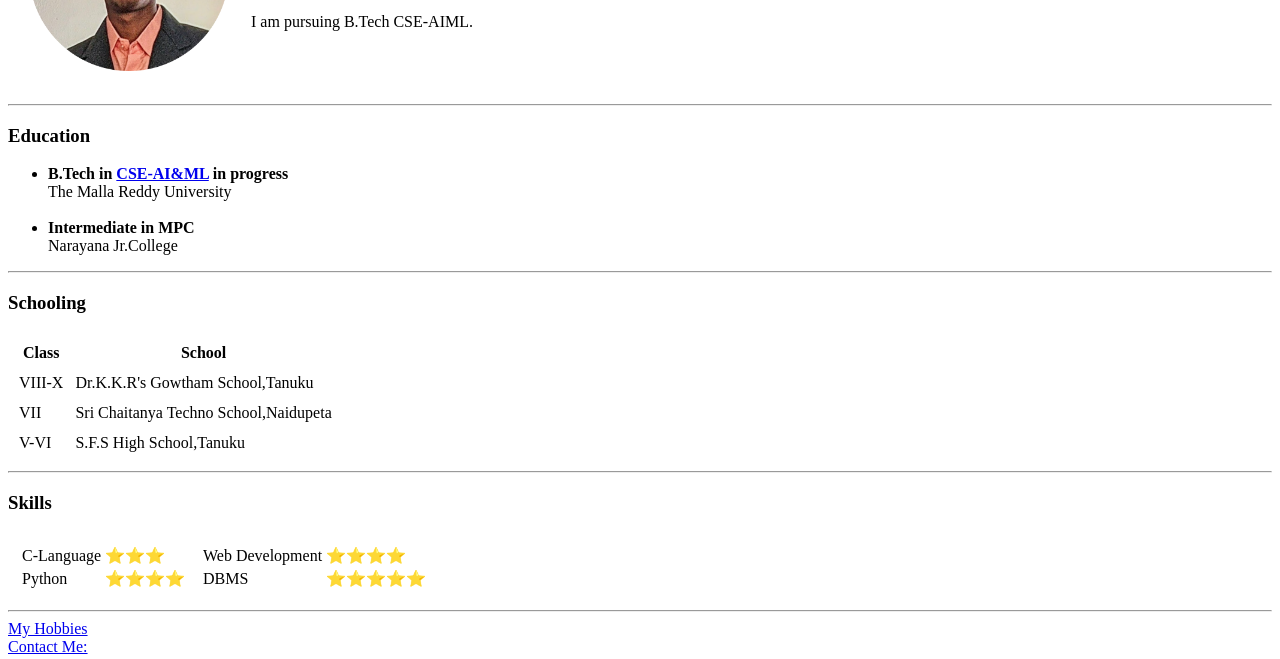
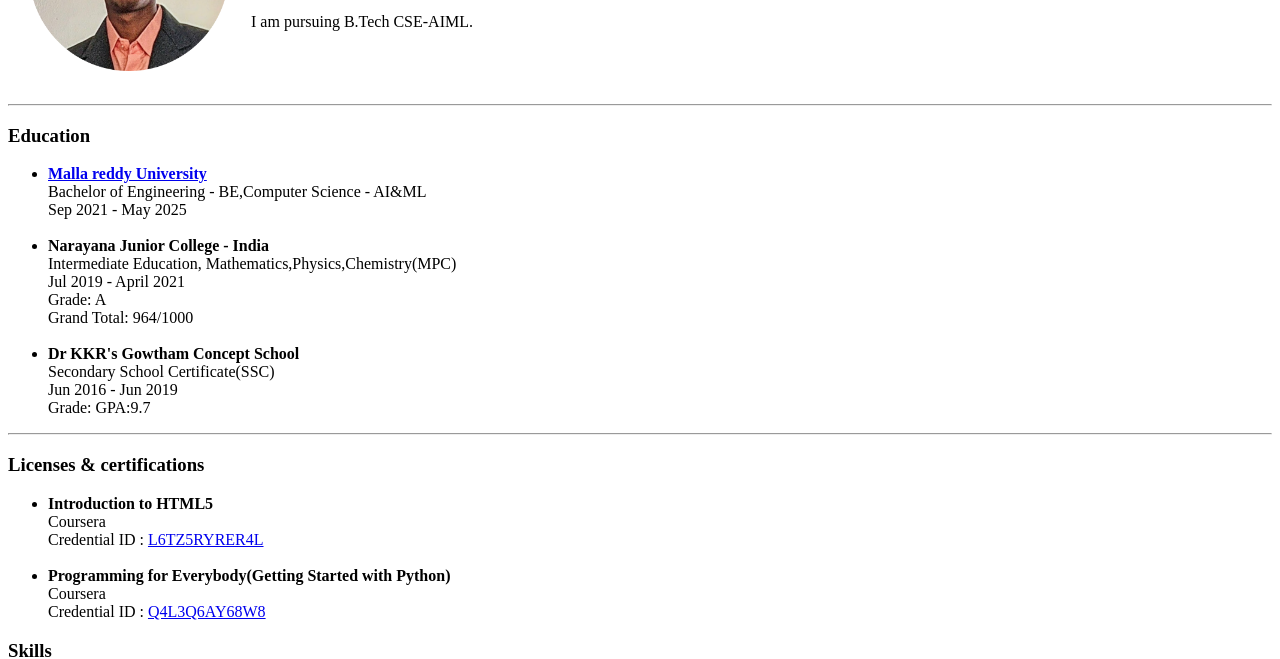
Before and after one commit to AmarnathAvs/AmarnathCV, a plain HTML site: page index.html in a window 1280 px wide. Shown: the part 158-817 px from the top of the page. Drawn offline with Linux system fonts and the light colour scheme.

Commit message:
Update index.html

```diff
--- a/index.html
+++ b/index.html
@@ -2,8 +2,8 @@
 <head>
     <meta charset="UTF-8">
     <title>Amarnath's Personal Site</title>
+    <link rel="stylesheet" href="CSS/styles.css">
 </head>
-<body>
     <table cellspacing="20">
         <tr>
             <td><img src="Images/amar_c.png" height="200" width="200" alt="Amarnath's profile picture"></td>
@@ -15,34 +15,28 @@
     <hr>
     <h3>Education</h3>
     <ul>
-        <li><strong>B.Tech in <a href="https://www.mallareddyuniversity.ac.in/soe/aiml/department-home">CSE-AI&ML</a> in progress</strong><br>The Malla Reddy University</li><br>
-        <li><strong>Intermediate in MPC</strong><br>Narayana Jr.College</li>
+        <li><strong><a href="https://www.mallareddyuniversity.ac.in/soe/aiml/department-home">Malla reddy University</a></strong>
+            <br>Bachelor of Engineering - BE,Computer Science - AI&ML
+            <br>Sep 2021 - May 2025</li><br>
+        <li><strong>Narayana Junior College - India</strong>
+            <br>Intermediate Education, Mathematics,Physics,Chemistry(MPC)
+            <br>Jul 2019 - April 2021
+            <br>Grade: A<br>Grand Total: 964/1000</li><br>
+        <li><strong>Dr KKR's Gowtham Concept School</strong>
+            <br>Secondary School Certificate(SSC)
+            <br>Jun 2016 - Jun 2019
+            <br>Grade: GPA:9.7</li>
     </ul>
     <hr>
-    <h3>Schooling</h3>
-    <table cellspacing="10">
-        <thead>
-            <tr>
-            <th>Class</th>
-            <th>School</th>
-            </tr>
-        </thead>
-        <tbody>
-            <tr>
-                <td>VIII-X</td>
-                <td>Dr.K.K.R's Gowtham School,Tanuku</td>
-            </tr>
-            <tr>
-                <td>VII</td>
-                <td>Sri Chaitanya Techno School,Naidupeta</td>
-            </tr>
-            <tr>
-                <td>V-VI</td>
-                <td>S.F.S High School,Tanuku</td>
-            </tr>
-        </tbody>
-    </table>
-    <hr>
+    <h3>Licenses & certifications</h3>
+    <ul>
+        <li><strong>Introduction to HTML5</strong>
+            <br>Coursera<br>Credential ID :
+            <a href="https://www.coursera.org/account/accomplishments/verify/L6TZ5RYRER4L">L6TZ5RYRER4L</a></li><br>
+        <li><strong>Programming for Everybody(Getting Started with Python)</strong>
+            <br>Coursera<br>Credential ID :
+            <a href="https://www.coursera.org/account/accomplishments/verify/Q4L3Q6AY68W8">Q4L3Q6AY68W8</a></li>
+    </ul>
     <h3>Skills</h3>
     <table cellspacing="10">
         <tr>
```
